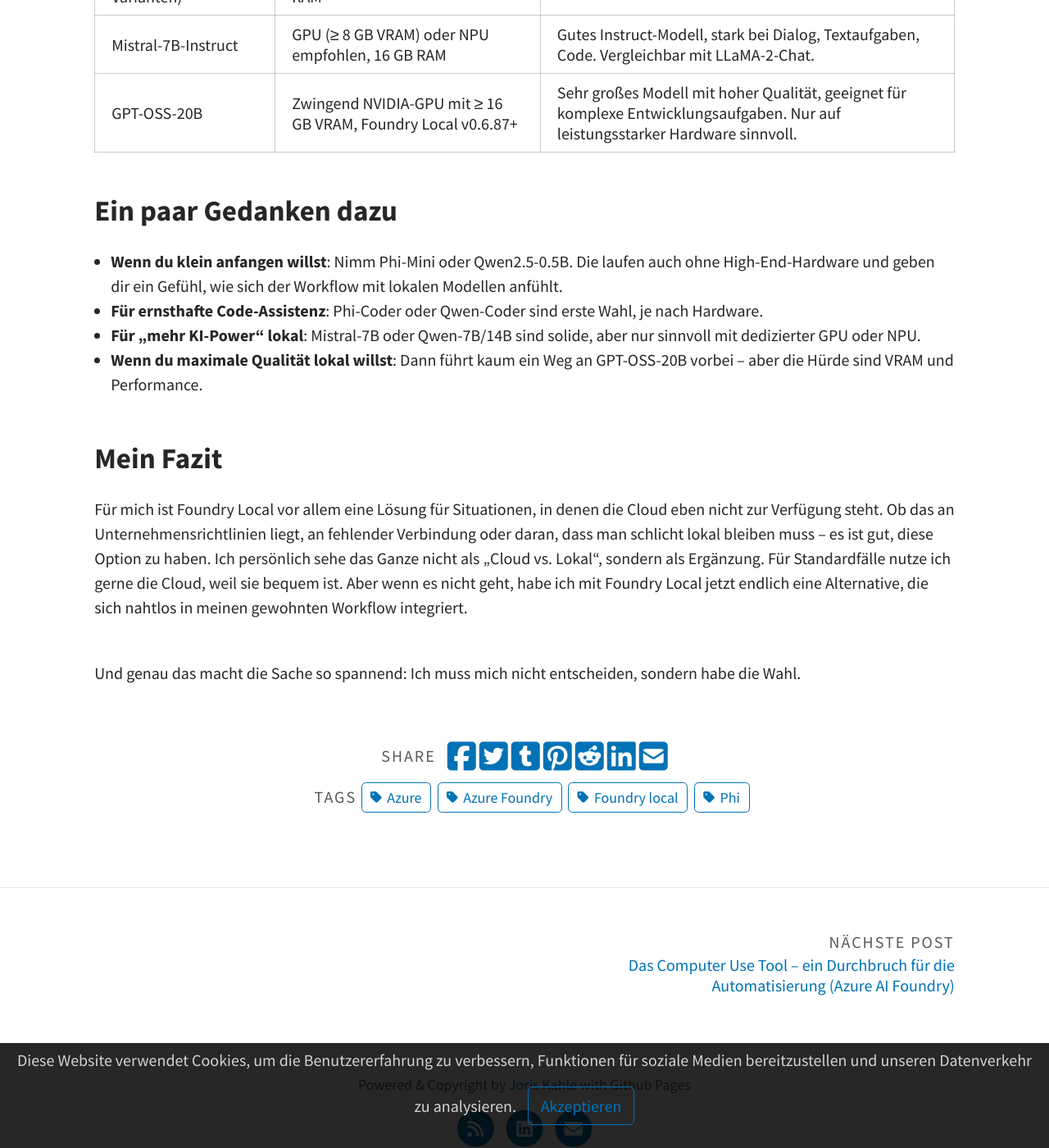
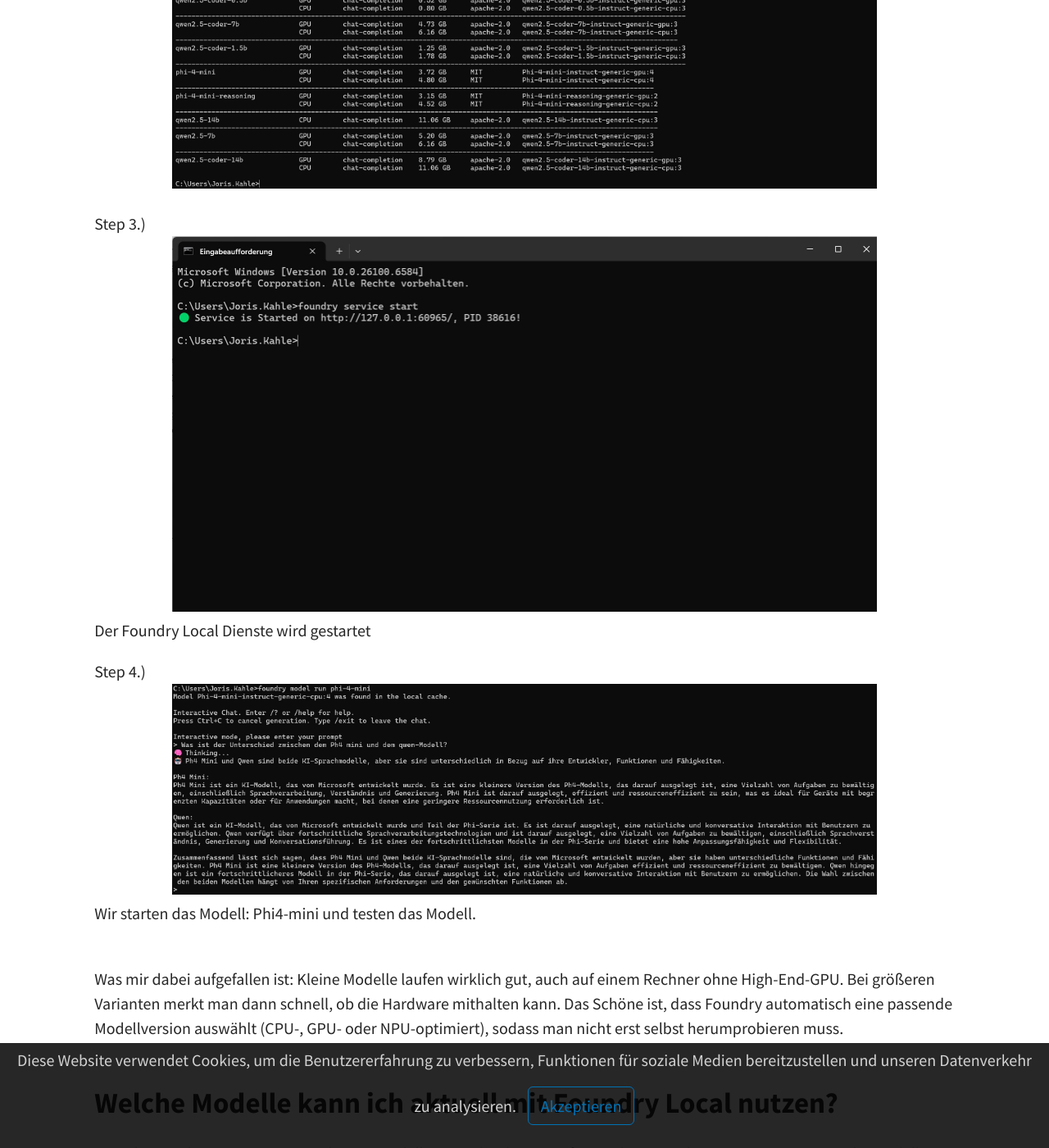
Before and after one commit to joriskahle007/joriskahle007.github.io, a Jekyll site: the page built from _posts/2025-10-01-FoundryLocal.md, in a window 1280 px wide and 1400 px high, scrolled down 3191 px. Shown: the whole window at 82% size. Built offline with Jekyll 4.4.1, drawn with Linux system fonts in a browser that asks for light colours; a script that is not in the unit is left out; some of the changed text lies outside the part shown.

Commit message:
Update 2025-10-01-FoundryLocal.md

```diff
--- a/_posts/2025-10-01-FoundryLocal.md
+++ b/_posts/2025-10-01-FoundryLocal.md
@@ -49,6 +49,21 @@
 installiere ich über winget (Windows) oder Brew (macOS). Danach kann ich ein Modell starten, zum Beispiel mit foundry model run qwen2.5-0.5b. Ab da lässt sich im Copilot-Chat
 auswählen, ob die Antworten vom Cloud-Modell oder eben von meiner lokalen Instanz kommen sollen.<br>
 
+Step 1.)
+<img src="/assets/img/FoundryLocal01.jpg" alt="foundry Local" /><br>
+Installation des Foundry Local Dienstes.
+
+Step 2.)
+<img src="/assets/img/foundrymodellist.jpg" alt="foundry Local" /><br>
+
+Step 3.)
+<img src="/assets/img/foundryStart.jpg" alt="foundry Local" /><br>
+Der Foundry Local Dienste wird gestartet
+
+Step 4.)
+<img src="/assets/img/foundryphi4.jpg" alt="foundry Local" /><br>
+Wir starten das Modell: Phi4-mini und testen das Modell.<br><br>
+
 Was mir dabei aufgefallen ist: Kleine Modelle laufen wirklich gut, auch auf einem Rechner ohne High-End-GPU. Bei größeren Varianten merkt man dann schnell, ob die Hardware
 mithalten kann. Das Schöne ist, dass Foundry automatisch eine passende Modellversion auswählt (CPU-, GPU- oder NPU-optimiert), sodass man nicht erst selbst herumprobieren muss.<br><br>
 
```
